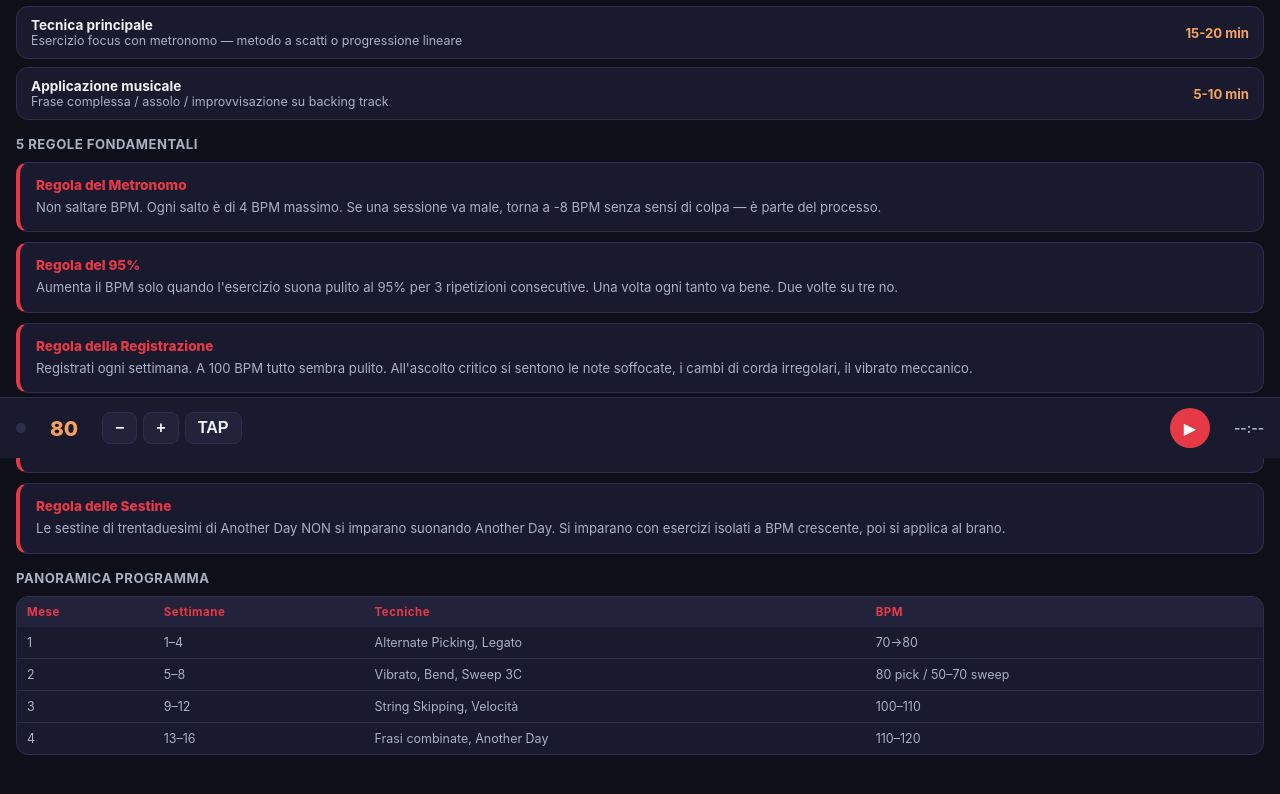
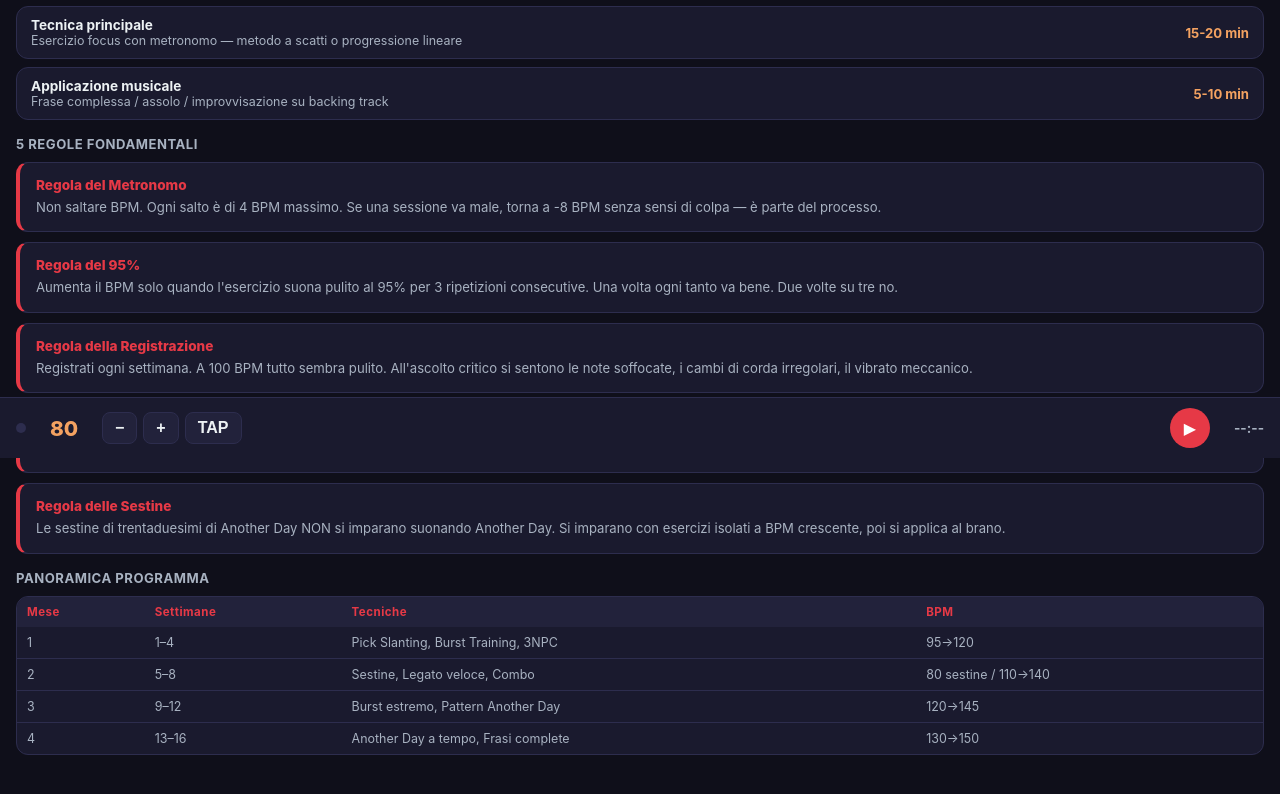
Before and after one commit to alessandroali80/shred, a plain HTML site: page index.html in a window 1280 px wide. Shown: the part 342-1136 px from the top of the page. Drawn offline with Linux system fonts and the light colour scheme.

Commit message:
Add files via upload

```diff
--- a/index.html
+++ b/index.html
@@ -409,10 +409,10 @@
       <table class="overview-table">
         <thead><tr><th>Mese</th><th>Settimane</th><th>Tecniche</th><th>BPM</th></tr></thead>
         <tbody>
-          <tr><td>1</td><td>1–4</td><td>Alternate Picking, Legato</td><td>70→80</td></tr>
-          <tr><td>2</td><td>5–8</td><td>Vibrato, Bend, Sweep 3C</td><td>80 pick / 50–70 sweep</td></tr>
-          <tr><td>3</td><td>9–12</td><td>String Skipping, Velocità</td><td>100–110</td></tr>
-          <tr><td>4</td><td>13–16</td><td>Frasi combinate, Another Day</td><td>110–120</td></tr>
+          <tr><td>1</td><td>1–4</td><td>Pick Slanting, Burst Training, 3NPC</td><td>95→120</td></tr>
+          <tr><td>2</td><td>5–8</td><td>Sestine, Legato veloce, Combo</td><td>80 sestine / 110→140</td></tr>
+          <tr><td>3</td><td>9–12</td><td>Burst estremo, Pattern Another Day</td><td>120→145</td></tr>
+          <tr><td>4</td><td>13–16</td><td>Another Day a tempo, Frasi complete</td><td>130→150</td></tr>
         </tbody>
       </table>
     </div>
```
